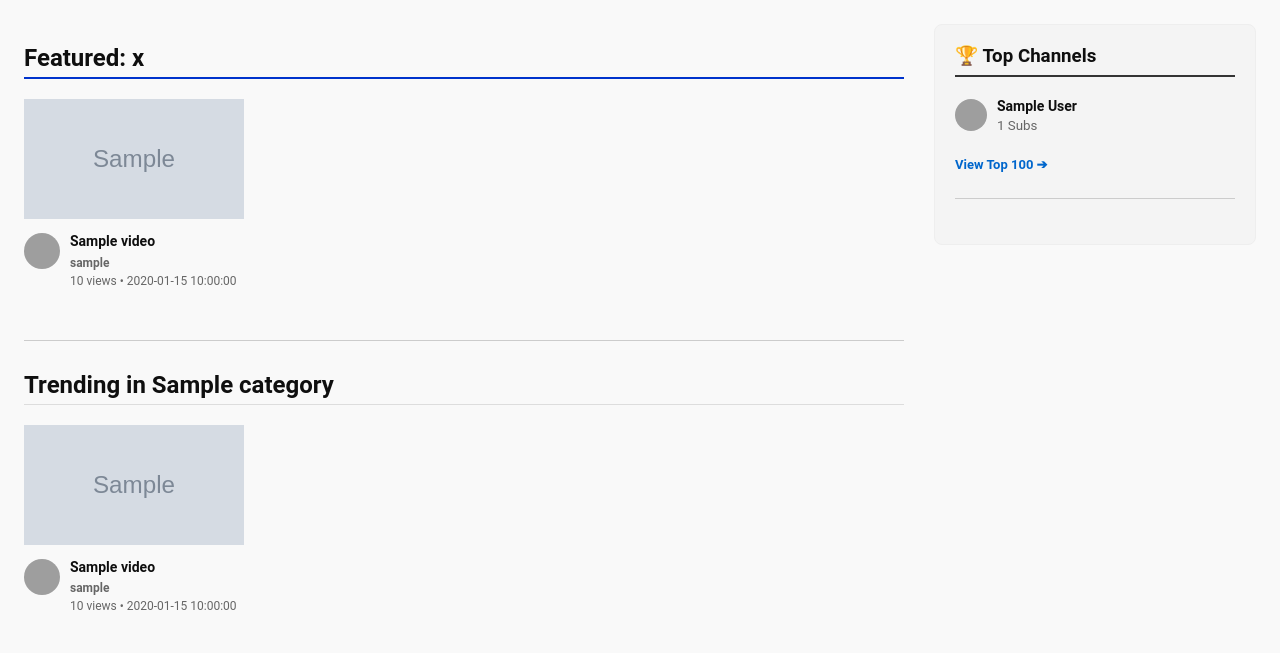
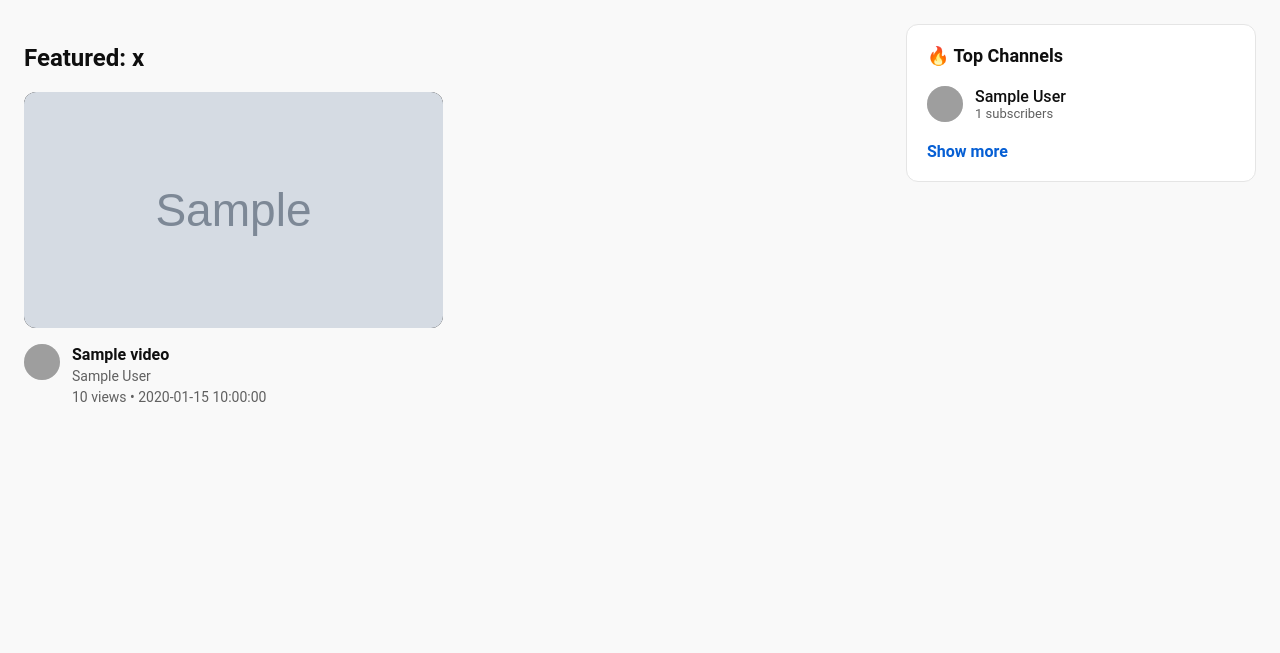
Before and after one commit to korbooru/cl, a Python web app: template templates/index.html in a window 1280 px wide. Shown: the part 61-714 px from the top of the page. Run offline with Jinja, Linux system fonts and the light colour scheme; the template is opened without the code that fills it: most values are stand-ins (such as "Sample title", 1, 10 or a date in 2020); grey boxes marked "Sample" are stand-in pictures; grey boxes are pictures that could not be loaded.

Commit message:
Update index.html

```diff
--- a/templates/index.html
+++ b/templates/index.html
@@ -1,112 +1,85 @@
 {% extends 'base.html' %}
 
 {% block content %}
+<div class="grid-layout">
+    <div class="main-content">
 
-    {% macro render_video_card(video) %}
-    <div class="video-card" style="margin-bottom: 20px; display: inline-block; width: 220px; vertical-align: top; margin-right: 15px;">
-        <a href="/watch/{{ video.id }}">
-            <img src="{{ video.thumb }}" alt="Thumbnail" class="video-thumbnail" style="width: 100%; height: 120px; object-fit: cover;">
-        </a>
-        <div class="video-info" style="display: flex; gap: 10px; margin-top: 10px;">
-            <a href="/channel/{{ video.author.username }}">
-                {% if video.author.pfp %}
-                    <img src="{{ video.author.pfp }}" class="pfp-tiny" style="width: 36px; height: 36px; border-radius: 50%; object-fit: cover;">
-                {% else %}
-                    <div class="pfp-tiny" style="width: 36px; height: 36px; border-radius: 50%; background-color: #ccc;"></div>
-                {% endif %}
-            </a>
-
+        {% if current_user.is_authenticated and sub_videos %}
+            <h2 style="margin-top: 0;">New from your Subscriptions</h2>
+            <div class="video-grid">
+                {% for video in sub_videos %}
+                    <div class="video-card">
+                        <a href="/watch/{{ video.id }}"><img src="{{ video.thumb }}" class="video-thumb"></a>
+                        <div style="display: flex; gap: 12px;">
+                            <a href="/channel/{{ video.author.username }}"><img src="{{ video.author.pfp or '' }}" class="pfp-mini"></a>
                             <div>
-                <a href="/watch/{{ video.id }}" style="color: inherit; text-decoration: none;">
-                    <h3 class="video-title" style="margin: 0; font-size: 14px; line-height: 1.2;">{{ video.title }}</h3>
-                </a>
-                <div class="video-meta" style="font-size: 12px; color: #666; margin-top: 4px;">
-                    <a href="/channel/{{ video.author.username }}" style="color: #666; font-weight: bold; text-decoration: none;">{{ video.author.username }}</a><br>
+                                <a href="/watch/{{ video.id }}"><h3 class="video-title">{{ video.title }}</h3></a>
+                                <div class="video-meta">
+                                    <a href="/channel/{{ video.author.username }}" style="color: var(--text-muted);">{{ video.author.display_name }}</a><br>
                                     {{ video.views }} views • {{ video.date }}
                                 </div>
                             </div>
                         </div>
                     </div>
-    {% endmacro %}
-
-    <div style="display: flex; flex-wrap: wrap; gap: 30px;">
-
-        <!-- MAIN VIDEO FEED (LEFT SIDE) -->
-        <div style="flex: 1; min-width: 60%;">
-            {% if current_user.is_authenticated and sub_videos %}
-            <h2 class="feed-section-title" style="border-bottom: 2px solid #cc0000; padding-bottom: 5px;">New from your Subscriptions</h2>
-            <div id="videoFeed">
-                {% for video in sub_videos %}
-                    {{ render_video_card(video) }}
                 {% endfor %}
             </div>
-            <hr style="border: 0; border-top: 1px solid #ccc; margin: 30px 0;">
+            <hr style="border: 0; border-top: 1px solid var(--border-color); margin: 30px 0;">
         {% endif %}
 
         {% if hashtag_videos %}
-            <h2 class="feed-section-title" style="border-bottom: 2px solid #0033cc; padding-bottom: 5px;">Featured: {{ hashtag }}</h2>
-            <div id="videoFeed">
+            <h2>Featured: {{ hashtag }}</h2>
+            <div class="video-grid">
                 {% for video in hashtag_videos %}
-                    {{ render_video_card(video) }}
+                    <div class="video-card">
+                        <a href="/watch/{{ video.id }}"><img src="{{ video.thumb }}" class="video-thumb"></a>
+                        <div style="display: flex; gap: 12px;">
+                            <a href="/channel/{{ video.author.username }}"><img src="{{ video.author.pfp or '' }}" class="pfp-mini"></a>
+                            <div>
+                                <a href="/watch/{{ video.id }}"><h3 class="video-title">{{ video.title }}</h3></a>
+                                <div class="video-meta">
+                                    {{ video.author.display_name }}<br>{{ video.views }} views • {{ video.date }}
+                                </div>
+                            </div>
+                        </div>
+                    </div>
                 {% endfor %}
             </div>
-            <hr style="border: 0; border-top: 1px solid #ccc; margin: 30px 0;">
         {% endif %}
+    </div>
 
-            {% for category, videos in trending_by_category.items() %}
-            <h2 class="feed-section-title" style="border-bottom: 1px solid #ddd; padding-bottom: 5px;">Trending in {{ category }}</h2>
-            <div id="videoFeed">
-                {% for video in videos %}
-                    {{ render_video_card(video) }}
+    <div class="right-sidebar">
+        <div class="panel">
+            <h3 style="margin-top: 0; font-size: 18px;">🔥 Top Channels</h3>
+            <div style="display: flex; flex-direction: column; gap: 16px; margin-top: 20px;">
+                {% for channel_user, subscriber_count in top_overall_channels %}
+                    <div style="display: flex; align-items: center; gap: 12px;">
+                        <img src="{{ channel_user.pfp or '' }}" class="pfp-mini">
+                        <div>
+                            <a href="/channel/{{ channel_user.username }}" style="font-weight: 500;">{{ channel_user.display_name }}</a>
+                            <div style="font-size: 13px; color: var(--text-muted);">{{ subscriber_count }} subscribers</div>
+                        </div>
+                    </div>
                 {% endfor %}
             </div>
-            <br>
+            <a href="/top-channels" style="display: block; margin-top: 20px; font-weight: bold; color: var(--accent);">Show more</a>
+        </div>
+
+        {% if current_user.is_authenticated %}
+        <div class="panel">
+            <h3 style="margin-top: 0; font-size: 18px;">⭐ Subscriptions</h3>
+            <div style="display: flex; flex-direction: column; gap: 16px; margin-top: 20px;">
+                {% for channel_user, subscriber_count in top_subs %}
+                    <div style="display: flex; align-items: center; gap: 12px;">
+                        <img src="{{ channel_user.pfp or '' }}" class="pfp-mini">
+                        <a href="/channel/{{ channel_user.username }}" style="font-weight: 500;">{{ channel_user.display_name }}</a>
+                    </div>
+                {% else %}
+                    <p style="color: var(--text-muted); font-size: 14px;">No subscriptions yet.</p>
                 {% endfor %}
             </div>
-
-        <!-- DISCOVERY SIDEBAR (RIGHT SIDE) -->
-        <div class="sidebar-box" style="width: 280px; padding: 20px; background: rgba(0,0,0,0.02); border: 1px solid #eee; border-radius: 8px; height: fit-content;">
-
-            <h3 class="feed-section-title" style="margin-top: 0; border-bottom: 2px solid #333; padding-bottom: 8px;">🏆 Top Channels</h3>
-            <ul style="list-style: none; padding: 0; margin: 0 0 20px 0;">
-                {% for channel_user, subscriber_count in top_overall_channels %}
-                    <li style="margin-bottom: 12px; display: flex; align-items: center; gap: 10px;">
-                        {% if channel_user.pfp %}
-                            <img src="{{ channel_user.pfp }}" style="width: 32px; height: 32px; border-radius: 50%; object-fit: cover;">
-                        {% else %}
-                            <div style="width: 32px; height: 32px; border-radius: 50%; background-color: #ccc;"></div>
+            <a href="/subscriptions" style="display: block; margin-top: 20px; font-weight: bold; color: var(--accent);">View all</a>
+        </div>
         {% endif %}
-                        <div style="line-height: 1.2;">
-                            <a href="/channel/{{ channel_user.username }}" style="font-weight: bold; text-decoration: none; font-size: 14px;">{{ channel_user.display_name }}</a><br>
-                            <small style="color: #666;">{{ subscriber_count }} Subs</small>
-                        </div>
-                    </li>
-                {% endfor %}
-            </ul>
-            <a href="/top-channels" style="font-size: 13px; text-decoration: none; font-weight: bold; color: #0066cc;">View Top 100 ➔</a>
-
-            <hr style="margin: 25px 0; border: 0; border-top: 1px solid #ccc;">
-
-            {% if current_user.is_authenticated %}
-                <h3 class="feed-section-title" style="margin-top: 0; border-bottom: 2px solid #333; padding-bottom: 8px;">⭐ Top Subscriptions</h3>
-                <ul style="list-style: none; padding: 0; margin: 0 0 20px 0;">
-                    {% for channel_user, subscriber_count in top_subs %}
-                        <li style="margin-bottom: 12px; display: flex; align-items: center; gap: 10px;">
-                            {% if channel_user.pfp %}
-                                <img src="{{ channel_user.pfp }}" style="width: 32px; height: 32px; border-radius: 50%; object-fit: cover;">
-                            {% else %}
-                                <div style="width: 32px; height: 32px; border-radius: 50%; background-color: #ccc;"></div>
-                            {% endif %}
-                            <a href="/channel/{{ channel_user.username }}" style="font-weight: bold; text-decoration: none; font-size: 14px;">{{ channel_user.display_name }}</a>
-                        </li>
-                    {% else %}
-                        <p style="font-size: 13px; color: #666;">No subscriptions yet.</p>
-                    {% endfor %}
-                </ul>
-                <a href="/subscriptions" style="font-size: 13px; text-decoration: none; font-weight: bold; color: #0066cc;">View All (A-Z) ➔</a>
-            {% endif %}
-
     </div>
 </div>
-
 {% endblock %}
```
Lines whose indentation alone changed are shown as unchanged.
